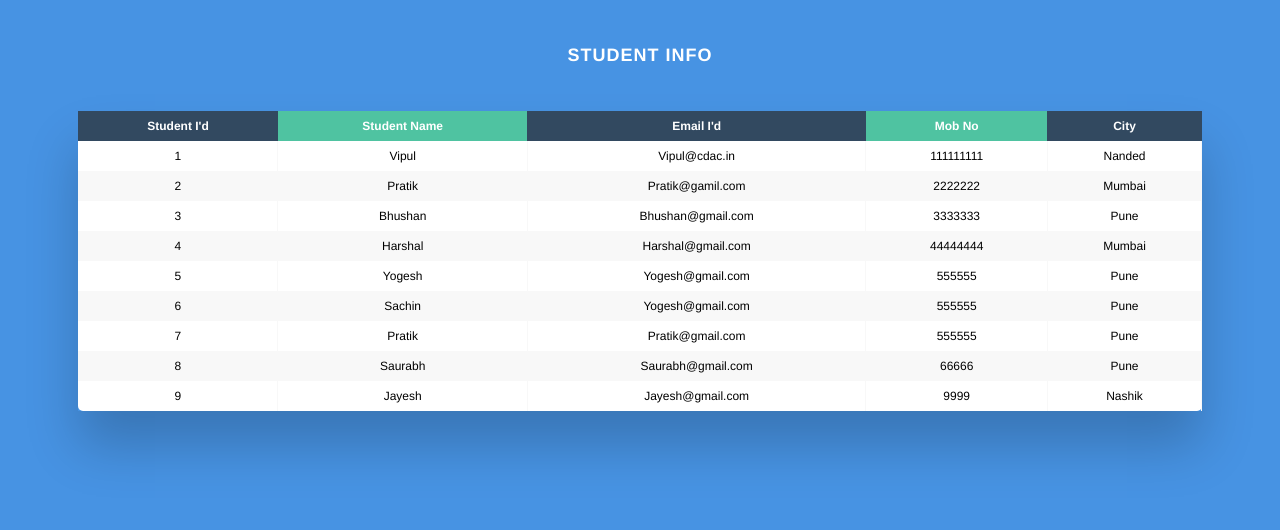
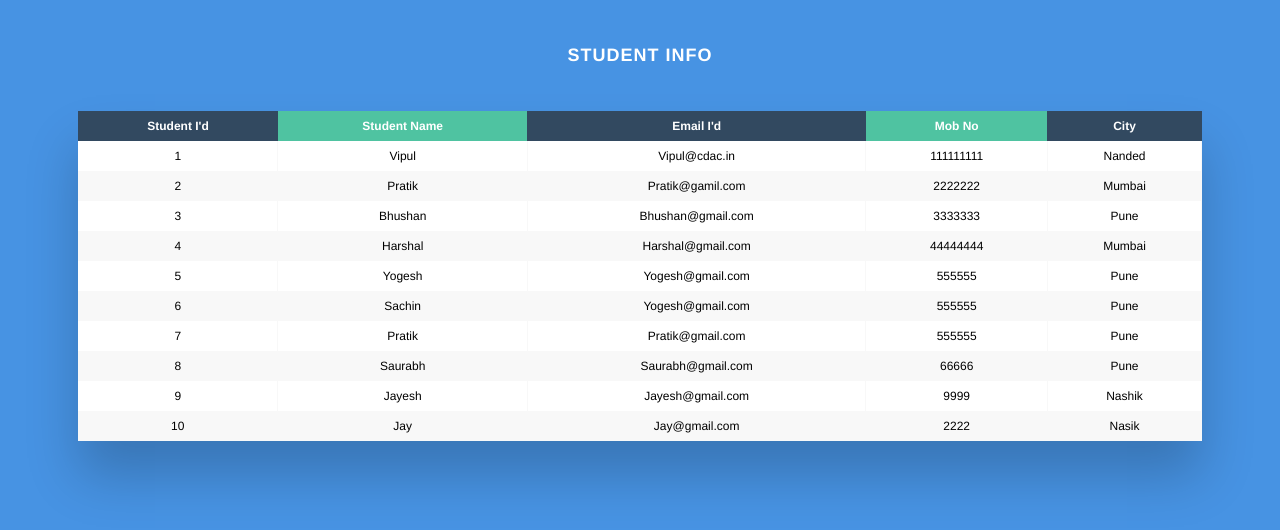
Before and after one commit to JayeshBhadakwade/GitHtmlCss, a plain HTML site: page Index.html in a window 1280 px wide. Drawn offline with Linux system fonts and the light colour scheme.

Commit message:
10th row added

```diff
--- a/Index.html
+++ b/Index.html
@@ -86,6 +86,13 @@
         <td>9999</td>
         <td>Nashik</td>
     </tr>
+</tr>
+<td>10</td>
+<td>Jay</td>
+<td>Jay@gmail.com</td>
+<td>2222</td>
+<td>Nasik</td>
+</tr>
 
 
 
```
